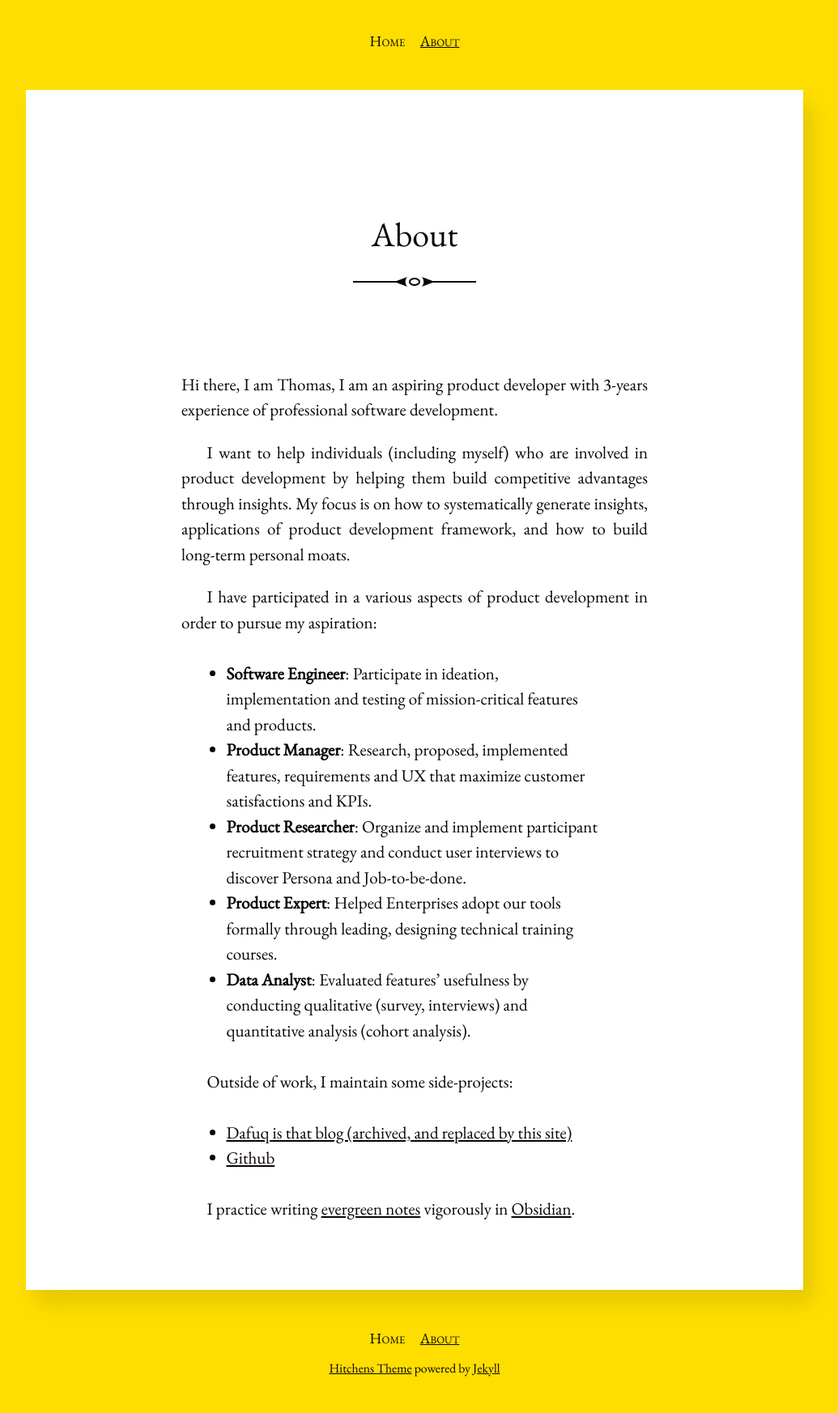
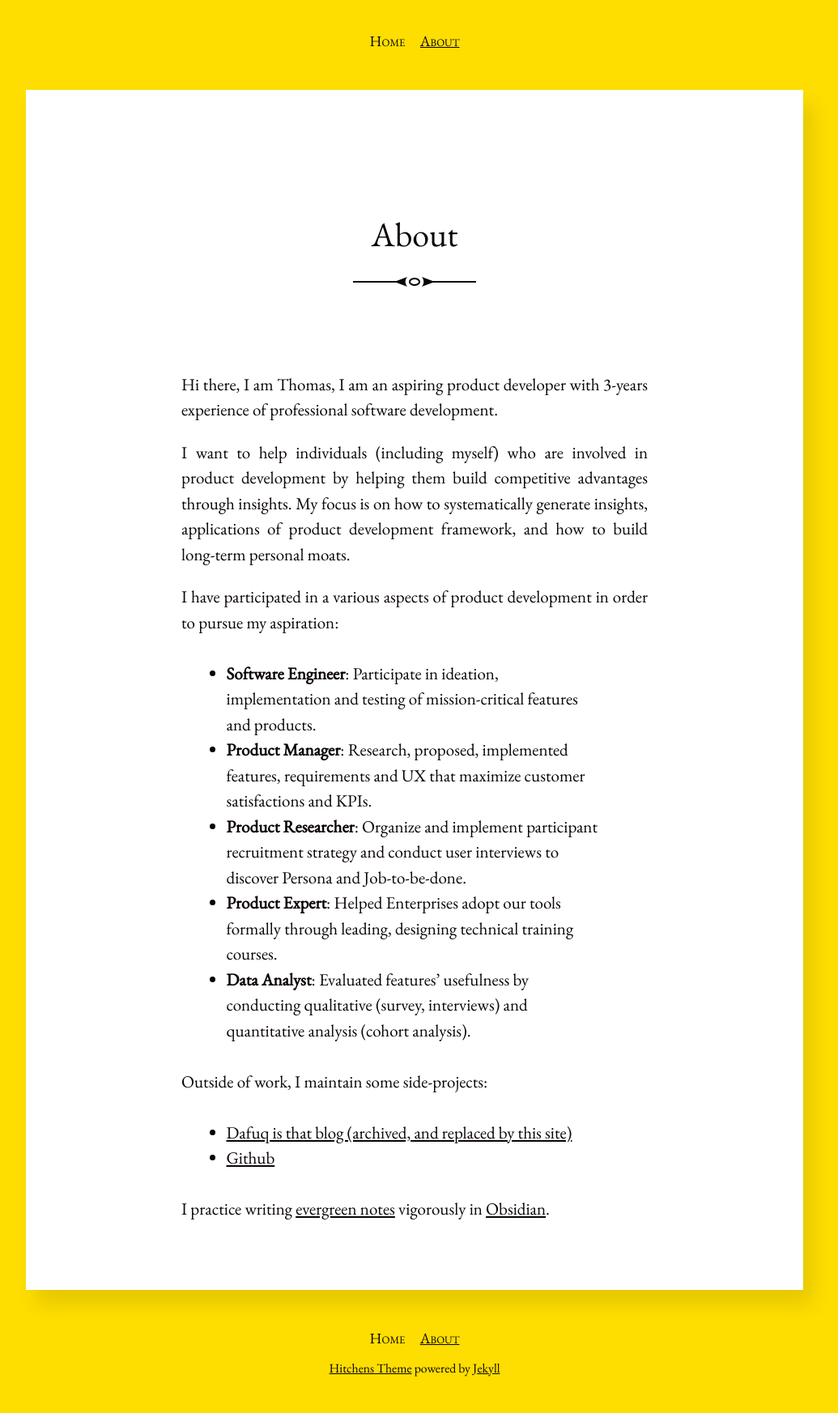
Before and after one commit to minhthanh3145/minhthanh3145.github.io, a Jekyll site: the page built from about.md, in a window 1280 px wide. Shown: the whole page at 81% size, without its empty margins (128-1163 px from the left). Built offline with Jekyll 4.4.1, drawn with Linux system fonts in a browser that asks for light colours.

Commit message:
Remove indent for paragraphs

```diff
--- a/_sass/_article.scss
+++ b/_sass/_article.scss
@@ -22,7 +22,6 @@
 
 .post p {
   text-align: justify;
-  text-indent: 1.5em;
   text-justify: inter-word;
   margin-bottom: 1em;
 }
```
